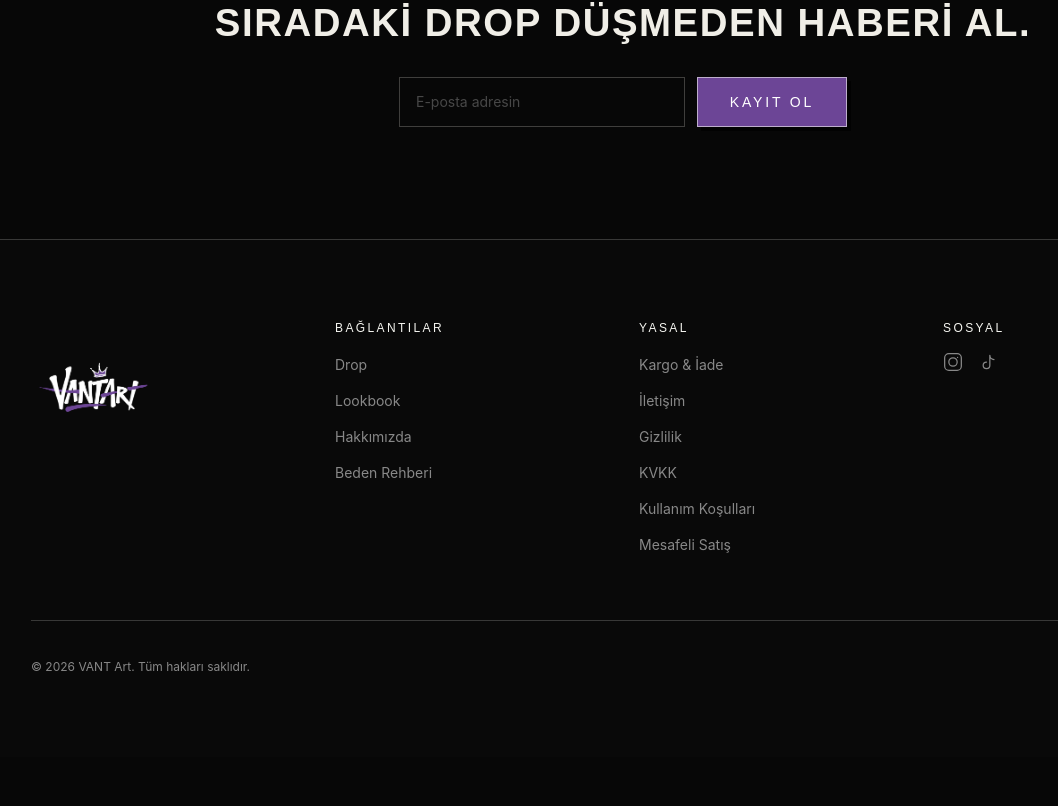
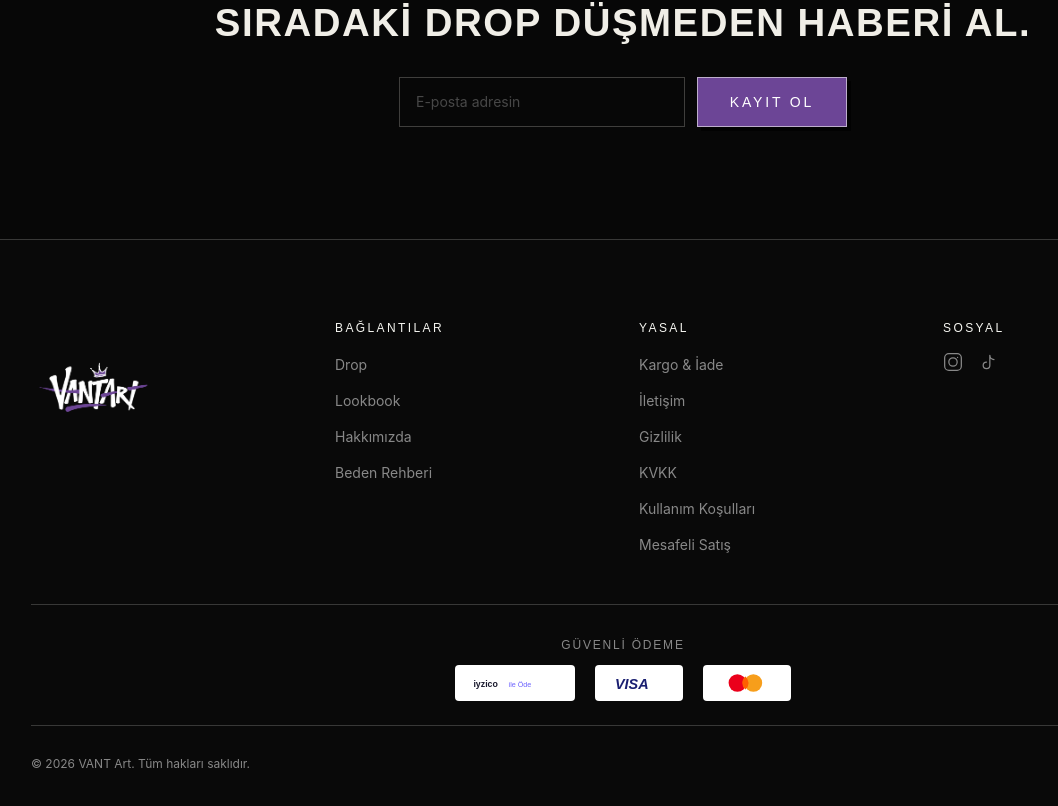
Before and after one commit to emrekaratasli-code/vantonline-web, a Next.js app: page / in a window 1280 px wide. Shown: the part 2101-2907 px from the top of the page, without its empty margins (17-1075 px from the left). Before the commit the page ends 2858 px from the top, so only its background shows below. Built offline with nearby package versions, Linux system fonts and the light colour scheme; no server answers; the database is empty.

Commit message:
feat: add iyzico, Visa, MasterCard payment logos to footer

```diff
--- a/src/components/Footer.tsx
+++ b/src/components/Footer.tsx
@@ -97,7 +97,41 @@ export default function Footer({ variant = 'default' }: FooterProps) {
                     </div>
                 </div>
 
-                <div className={`mt-16 pt-8 border-t ${isHomeNeo ? 'border-vant-light/20' : 'border-vant-light/5'}`}>
+                {/* Payment Logos — iyzico requirement */}
+                <div className={`mt-12 pt-8 border-t ${isHomeNeo ? 'border-vant-light/20' : 'border-vant-light/5'}`}>
+                    <div className="flex flex-col items-center gap-3">
+                        <span className="text-xs font-heading uppercase tracking-[0.15em] text-vant-muted">
+                            {lang === 'tr' ? 'Güvenli Ödeme' : 'Secure Payment'}
+                        </span>
+                        <div className="flex items-center gap-5">
+                            {/* iyzico ile Öde */}
+                            <div className="flex items-center bg-white rounded px-3 py-1.5">
+                                <svg xmlns="http://www.w3.org/2000/svg" viewBox="0 0 120 30" className="h-6 w-auto">
+                                    <rect width="120" height="30" rx="4" fill="#fff"/>
+                                    <text x="8" y="20" fontFamily="Arial, sans-serif" fontSize="11" fontWeight="bold" fill="#1A1A2E">iyzico</text>
+                                    <text x="52" y="20" fontFamily="Arial, sans-serif" fontSize="9" fill="#6C63FF">ile Öde</text>
+                                </svg>
+                            </div>
+                            {/* Visa */}
+                            <div className="flex items-center bg-white rounded px-3 py-1.5">
+                                <svg xmlns="http://www.w3.org/2000/svg" viewBox="0 0 80 30" className="h-6 w-auto">
+                                    <rect width="80" height="30" rx="4" fill="#fff"/>
+                                    <text x="10" y="22" fontFamily="Arial, sans-serif" fontSize="18" fontWeight="bold" fontStyle="italic" fill="#1A1F71">VISA</text>
+                                </svg>
+                            </div>
+                            {/* MasterCard */}
+                            <div className="flex items-center bg-white rounded px-3 py-1.5">
+                                <svg xmlns="http://www.w3.org/2000/svg" viewBox="0 0 80 30" className="h-6 w-auto">
+                                    <circle cx="28" cy="15" r="11" fill="#EB001B"/>
+                                    <circle cx="48" cy="15" r="11" fill="#F79E1B"/>
+                                    <path d="M38 6.8a10.96 10.96 0 0 0-4 8.2 10.96 10.96 0 0 0 4 8.2 10.96 10.96 0 0 0 4-8.2 10.96 10.96 0 0 0-4-8.2z" fill="#FF5F00"/>
+                                </svg>
+                            </div>
+                        </div>
+                    </div>
+                </div>
+
+                <div className={`mt-6 pt-6 border-t ${isHomeNeo ? 'border-vant-light/20' : 'border-vant-light/5'}`}>
                     <span className="text-xs text-vant-muted">{'©'} {currentYear} VANT Art. {t.footer.rights[lang]}</span>
                 </div>
             </div>
```
